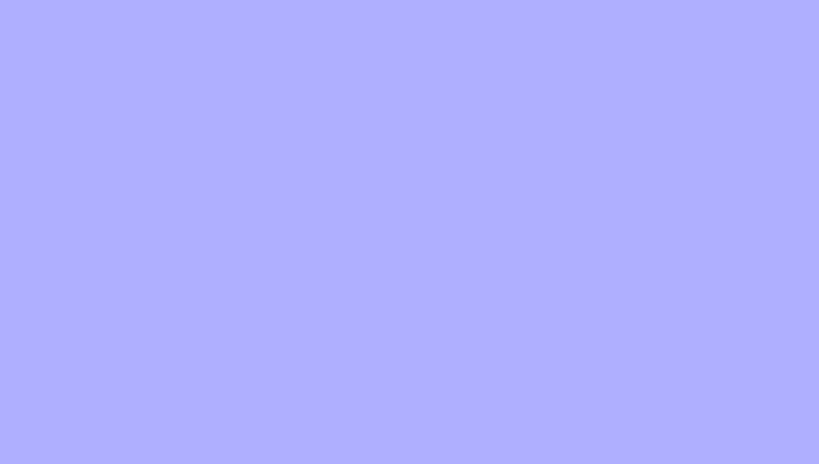
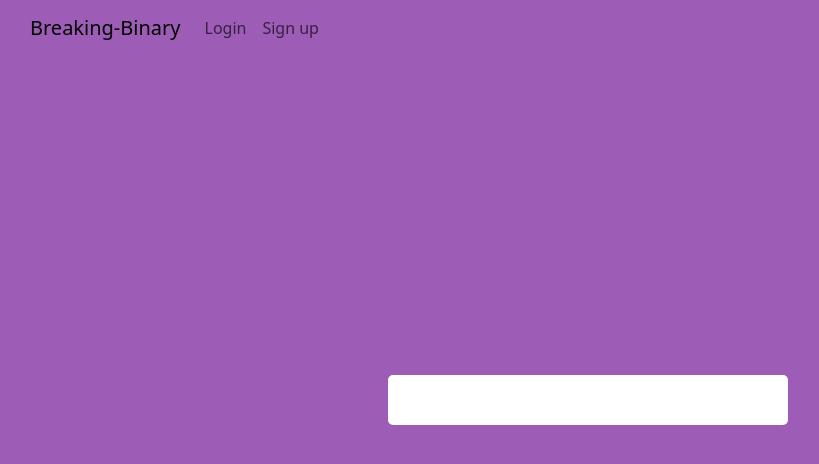
Before and after one commit to Breaking-Binary/WebApp, a React (Create React App) app: page /upload in a window 1280 px wide. Before the commit this address had no page. Shown: the top 464 px of the page, without its empty margins (52-871 px from the left). Built offline with nearby package versions, Linux system fonts and the light colour scheme.

Commit message:
fixed shi

```diff
--- a/src/App.css
+++ b/src/App.css
@@ -1,8 +1,19 @@
 .App {
-	text-align: center;
-}
+	height: 100vh;
+	display: flex;
+	flex-direction: column;
+	justify-content: center;
+	align-items: center;
+	background-color: #9d5db6;
+  }
 
-body {
-	padding: 0;
-	margin: 0;
-}
+  .auth-wrapper {
+	width: 400px;
+	background-color: #fff;
+	padding: 20px;
+	border-radius: 5px;
+  }
+
+  .auth-inner {
+	margin-top: 10px;
+  }
--- a/src/App.js
+++ b/src/App.js
@@ -1,4 +1,4 @@
-import "./App.css";
+/*import "./App.css";
 import Home from "./pages/Courses";
 import Login from "./pages/Login";
 import Syllabus from "./pages/Upload";
@@ -21,3 +21,52 @@
 }
 
 export default App;
+*/
+import React from 'react'
+import '../node_modules/bootstrap/dist/css/bootstrap.min.css'
+import './App.css'
+import { BrowserRouter as Router, Routes, Route, Link } from 'react-router-dom'
+import Login from './components/logincomponent'
+import SignUp from './components/signupcomponent'
+import ForgotPassword from './components/ForgotPassword'
+
+function App() {
+  return (
+    <Router>
+      <div className="App">
+        <nav className="navbar navbar-expand-lg navbar-light fixed-top">
+          <div className="container">
+            <Link className="navbar-brand" to={'/sign-in'}>
+              Breaking-Binary
+            </Link>
+            <div className="collapse navbar-collapse" id="navbarTogglerDemo02">
+              <ul className="navbar-nav ml-auto">
+                <li className="nav-item">
+                  <Link className="nav-link" to={'/sign-in'}>
+                    Login
+                  </Link>
+                </li>
+                <li className="nav-item">
+                  <Link className="nav-link" to={'/sign-up'}>
+                    Sign up
+                  </Link>
+                </li>
+              </ul>
+            </div>
+          </div>
+        </nav>
+        <div className="auth-wrapper">
+          <div className="auth-inner">
+            <Routes>
+              <Route exact path="/" element={<Login />} />
+              <Route path="/sign-in" element={<Login />} />
+              <Route path="/sign-up" element={<SignUp />} />
+              <Route path="/forgot-password" element={<ForgotPassword />} />
+            </Routes>
+          </div>
+        </div>
+      </div>
+    </Router>
+  )
+}
+export default App
```
